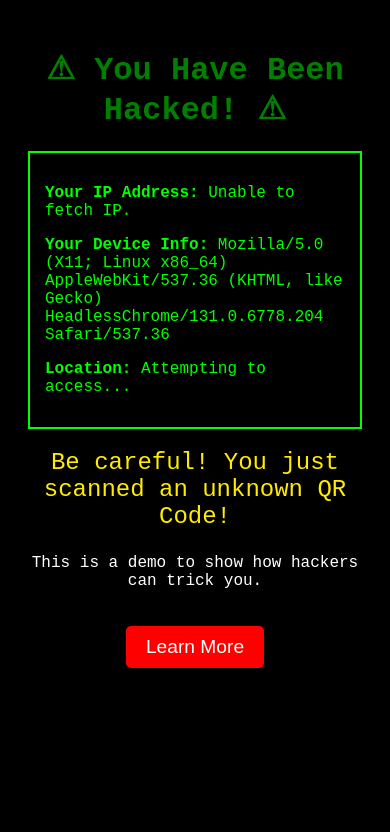
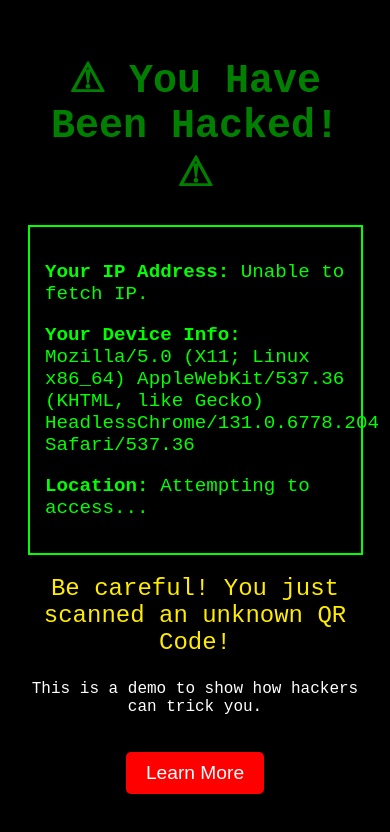
Before and after one commit to AryanTheng/cyber-awareness-demo, a plain HTML site: page index.html in a window 390 px wide. Drawn offline with Linux system fonts and the light colour scheme; no server answers.

Commit message:
Update index.html
changes to responsiveness

```diff
--- a/index.html
+++ b/index.html
@@ -52,14 +52,6 @@
         .learn-more:hover {
             background-color: darkred;
         }
-        @media (max-width: 600px) {
-            h1 {
-                font-size: 2em;
-            }
-            .console {
-                font-size: 1em;
-            }
-        }
     </style>
     <script>
         function showDetails() {
```
